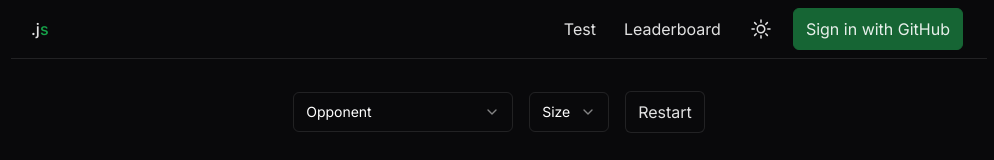
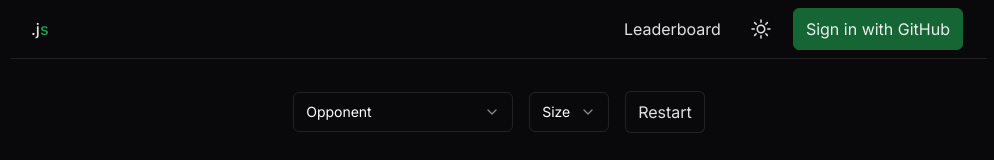
Before and after one commit to JesseSinivuori/tic-tac-toe, a Next.js app: page / in a window 1280 px wide. Shown: the top 160 px of the page, without its empty margins (141-1135 px from the left). Built offline with nearby package versions, Linux system fonts and the light colour scheme; no server answers.

Commit message:
trying to fix nextauth bug

```diff
--- a/app/components/navbar/NavLinks.tsx
+++ b/app/components/navbar/NavLinks.tsx
@@ -4,9 +4,7 @@ import { HistoryLink } from "./HistoryLink";
 export const NavLinks = () => {
   return (
     <>
-      <LinkComponent href={`/test`}>Test</LinkComponent>
       <LinkComponent href={`/leaderboard`}>Leaderboard</LinkComponent>
-
       <HistoryLink />
     </>
   );
```
